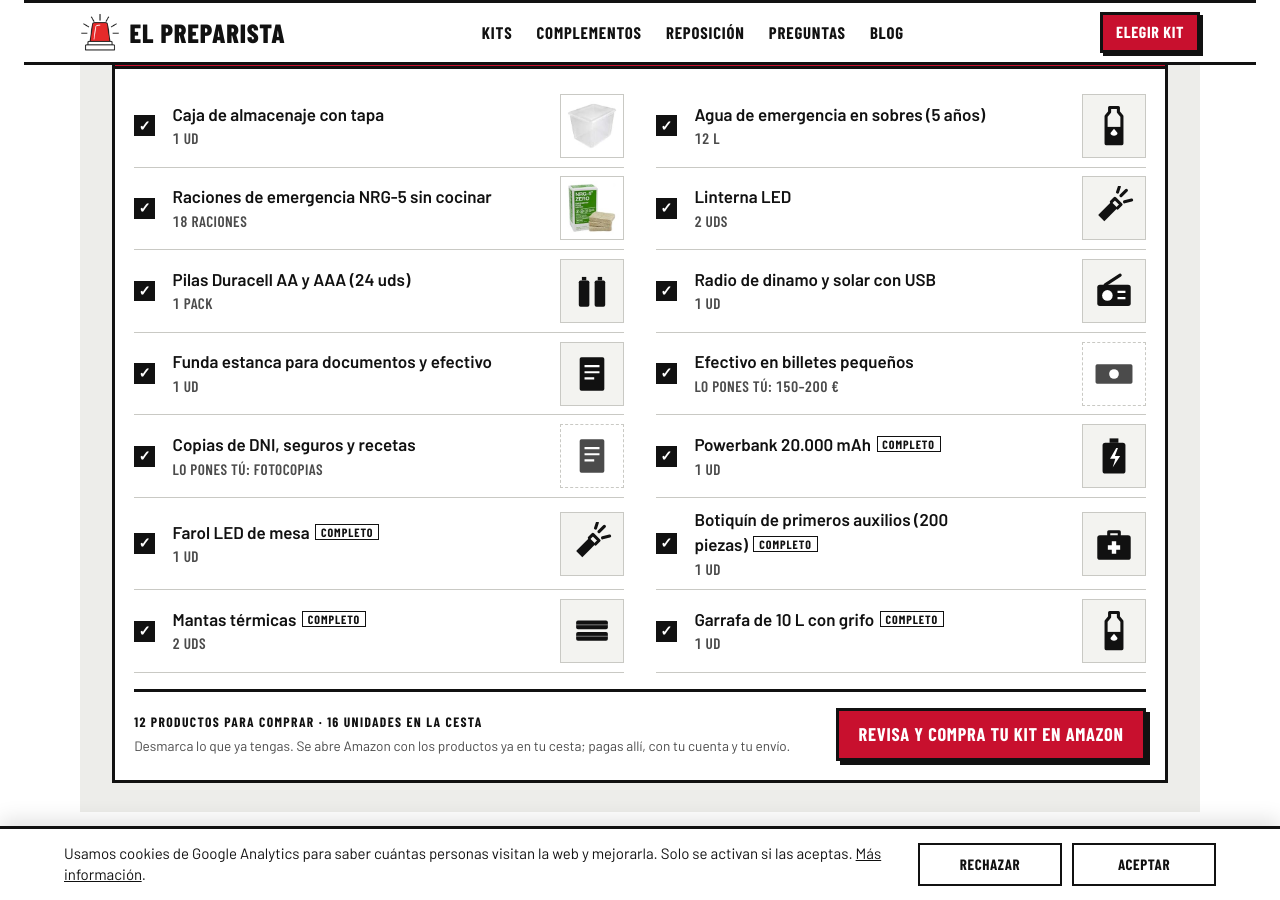
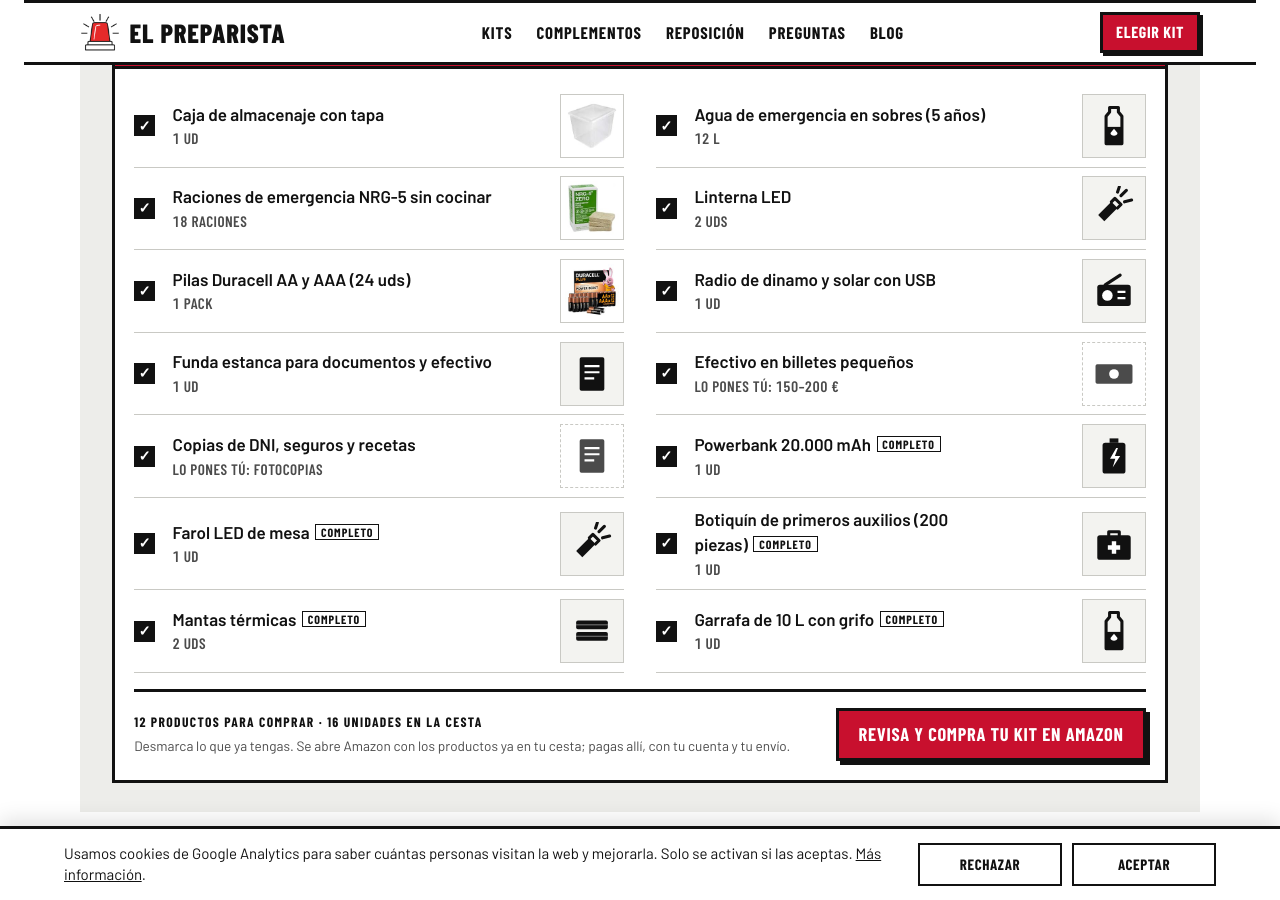
Before and after one commit to lucilayun-ux/elpreparista, a Jekyll site: the page index.html, which Jekyll copies as it is, in a window 1280 px wide and 900 px high, scrolled down 1818 px. Built offline with Jekyll 4.4.1, drawn with Linux system fonts in a browser that asks for light colours.

Commit message:
Foto de las pilas Duracell en la lista del Kit Casa
Co-Authored-By: Claude Opus 5.5 <noreply@anthropic.com>
Claude-Session: https://claude.ai/code/session_01V7PVvrC8Dt7YxBNA65S9m6

```diff
--- a/index.html
+++ b/index.html
@@ -565,7 +565,7 @@ const PRODUCTS = {
   comida:    { name: "Raciones de 3.600 kcal sin cocinar (5 años)", search: "raciones emergencia 5 años", asin: "B01HPGX1QG", alts: [{ asin: "B07DX92V1X", pack: 6, name: "Raciones de emergencia NRG-5 sin cocinar", price: 6 }], pack: 18, unit: "raciones", img: "img/raciones.jpg" },
   linterna:  { name: "Linterna LED", search: "linterna led potente pilas", asin: "B005FEGYCO", alts: ["B07YZ4TMZS"], pack: 1, unit: "ud" },
   farol:     { name: "Farol LED de mesa", search: "farol led camping pilas", asin: "B08C2CVBF4", alts: ["B0BXLYZZHM"], pack: 1, unit: "ud" },
-  pilas:     { name: "Pilas Duracell AA y AAA (24 uds)", search: "pilas alcalinas aa aaa pack", asin: "B096QYFG1D", alts: ["B093LVB4P7"], pack: 1, unit: "pack" },
+  pilas:     { name: "Pilas Duracell AA y AAA (24 uds)", search: "pilas alcalinas aa aaa pack", asin: "B096QYFG1D", alts: ["B093LVB4P7"], pack: 1, unit: "pack", img: "img/pilas.jpg" },
   radio:     { name: "Radio de dinamo y solar con USB", search: "radio dinamo solar manivela usb", asin: "B00WIF2T7C", alts: ["B0FBPD6XW5"], pack: 1, unit: "ud" },
   powerbank: { name: "Powerbank 20.000 mAh", search: "bateria externa 20000mah", asin: "B07S829LBX", alts: ["B0D4MD1GSY", "B0BLM1TFTW", "B0CZTXBT5Y", "B0CXDXP8VR"], pack: 1, unit: "ud" },
   funda:     { name: "Funda estanca para documentos y efectivo", search: "funda estanca documentos", asin: "B08DK57NFH", alts: ["B00UN4ROLQ"], pack: 1, unit: "ud" },
```
Also changed, not shown: img/pilas.jpg (added).
